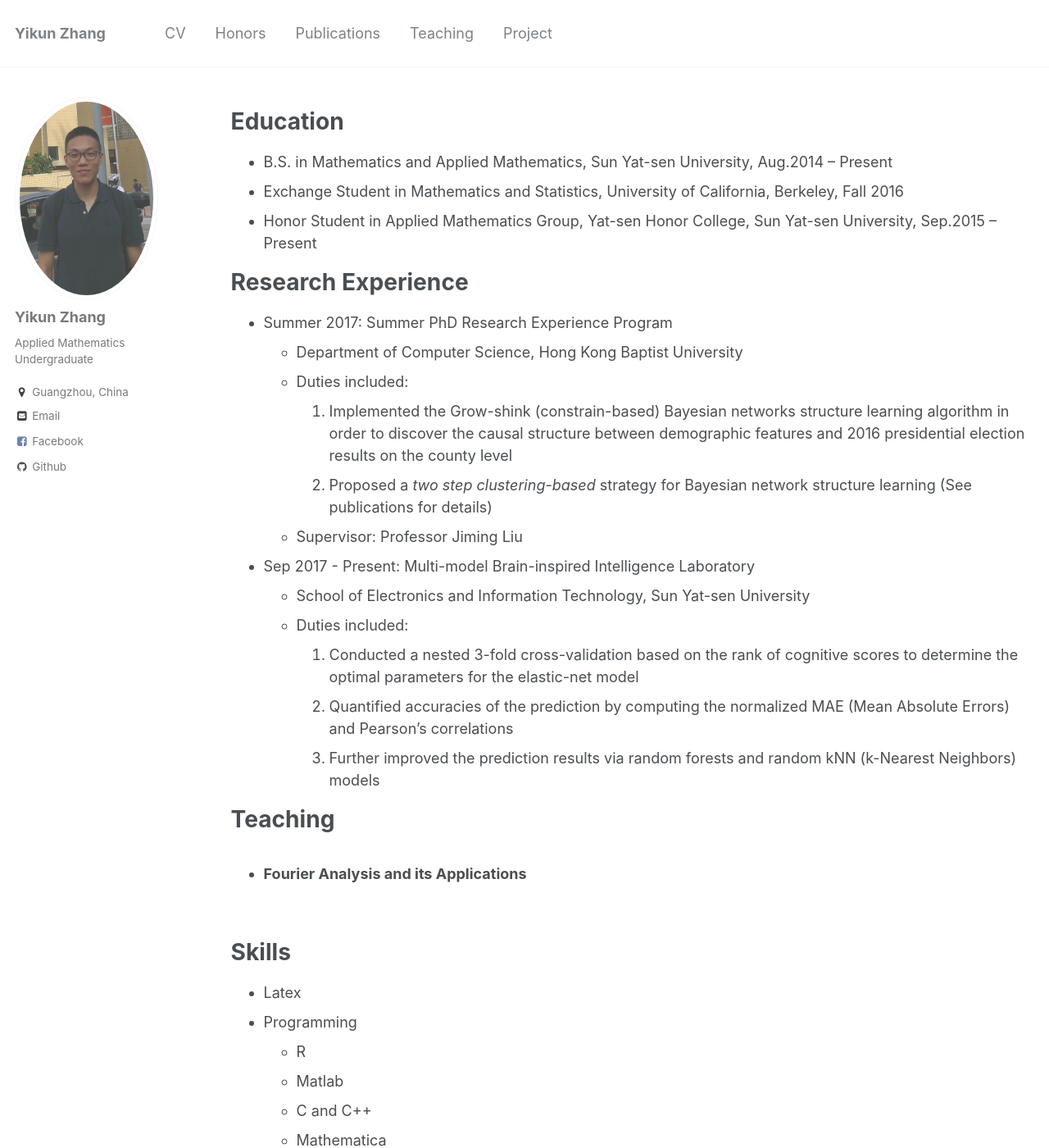
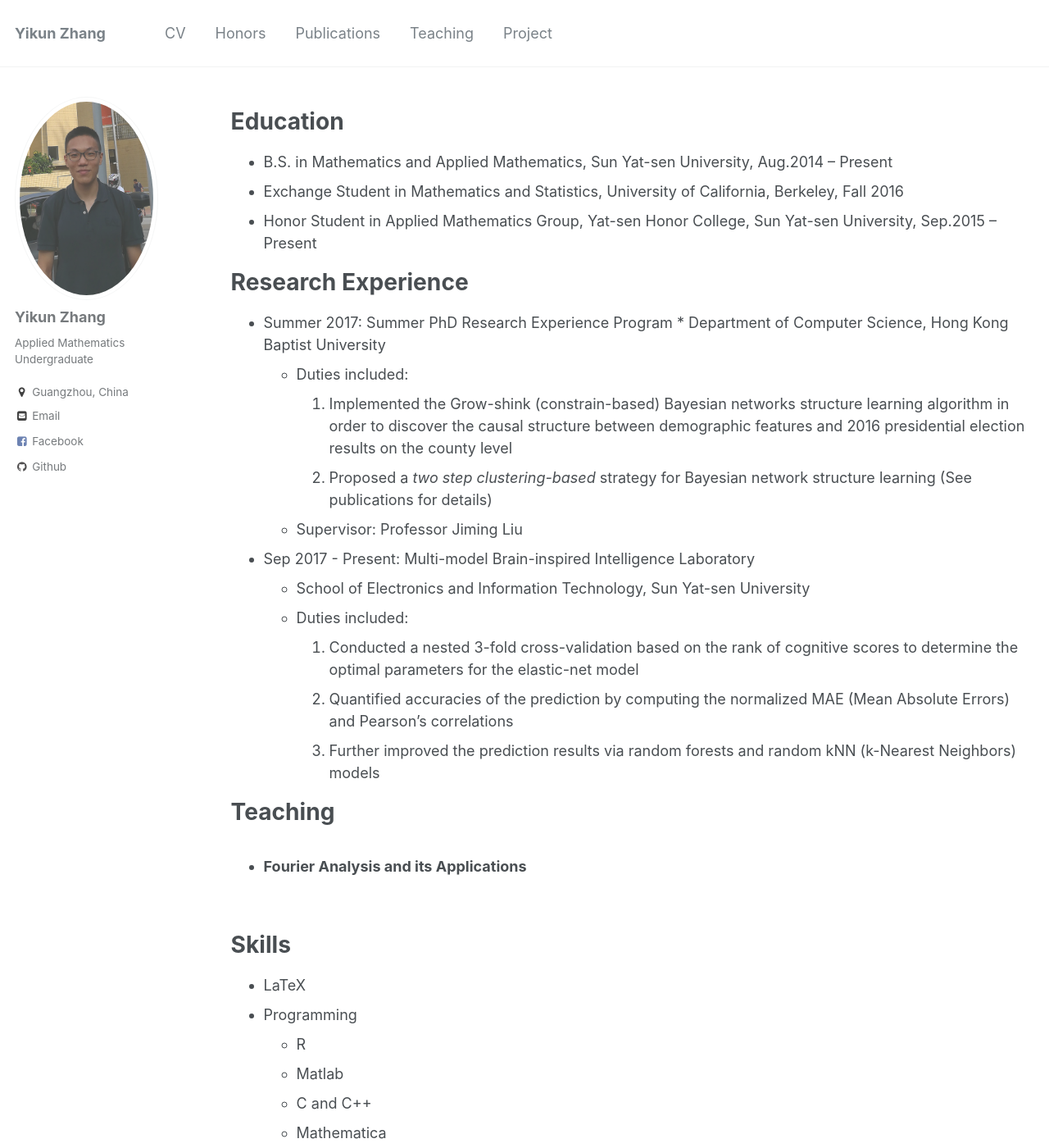
Before and after one commit to zhangyk8/zhangyk8.github.io, a Jekyll site: the page built from _pages/cv.md, in a window 1280 px wide and 1400 px high. Shown: the whole window at 82% size. Built offline with Jekyll 4.4.1, drawn with Linux system fonts in a browser that asks for light colours.

Commit message:
Update cv.md

```diff
--- a/_pages/cv.md
+++ b/_pages/cv.md
@@ -17,8 +17,7 @@ Education
 
 Research Experience
 ======
-* Summer 2017: Summer PhD Research Experience Program
-  * Department of Computer Science, Hong Kong Baptist University
+* Summer 2017: Summer PhD Research Experience Program  * Department of Computer Science, Hong Kong Baptist University
   * Duties included:
     1. Implemented the Grow-shink (constrain-based) Bayesian networks structure learning algorithm in order to discover the causal structure between demographic features and 2016 presidential election results on the county level
     2. Proposed a _two step clustering-based_ strategy for Bayesian network structure learning (See publications for details)
@@ -40,7 +39,7 @@ Teaching
 
 Skills
 ======
-* Latex
+* LaTeX
 * Programming
   * R
   * Matlab
```
